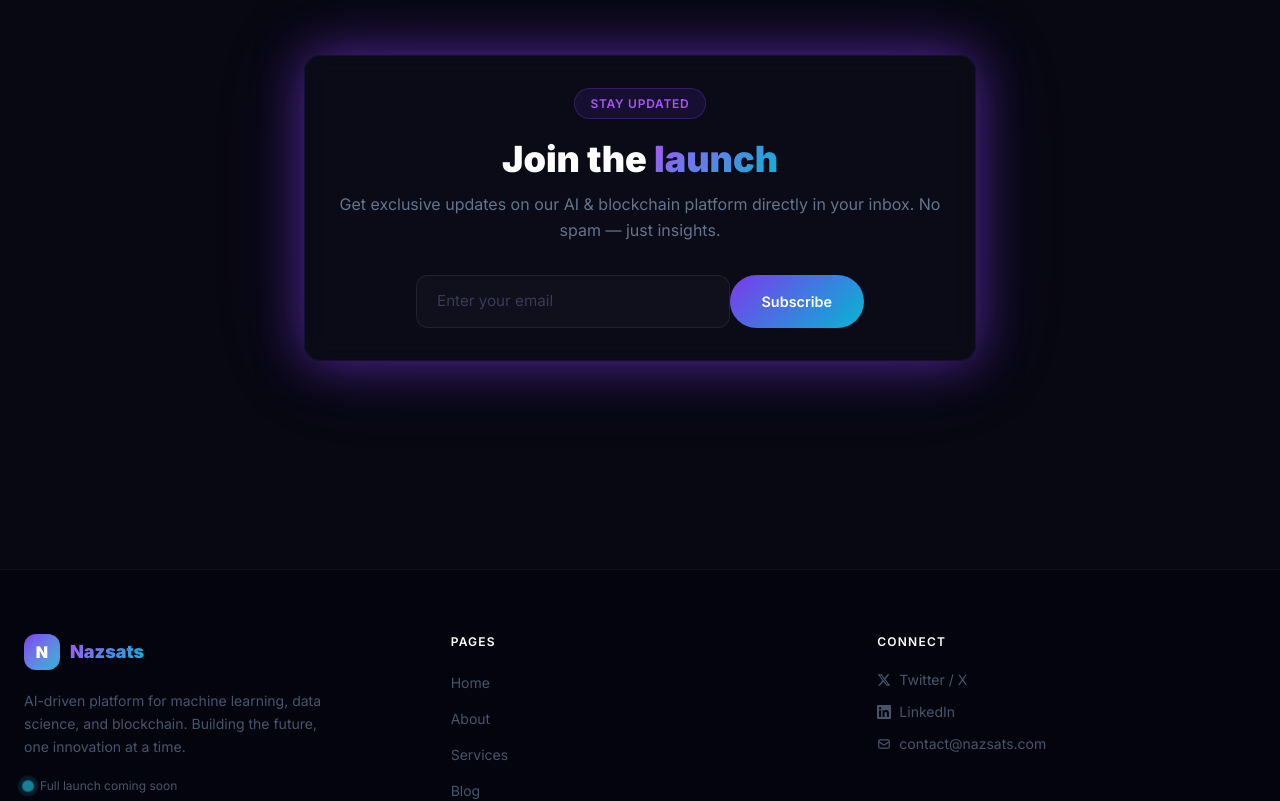
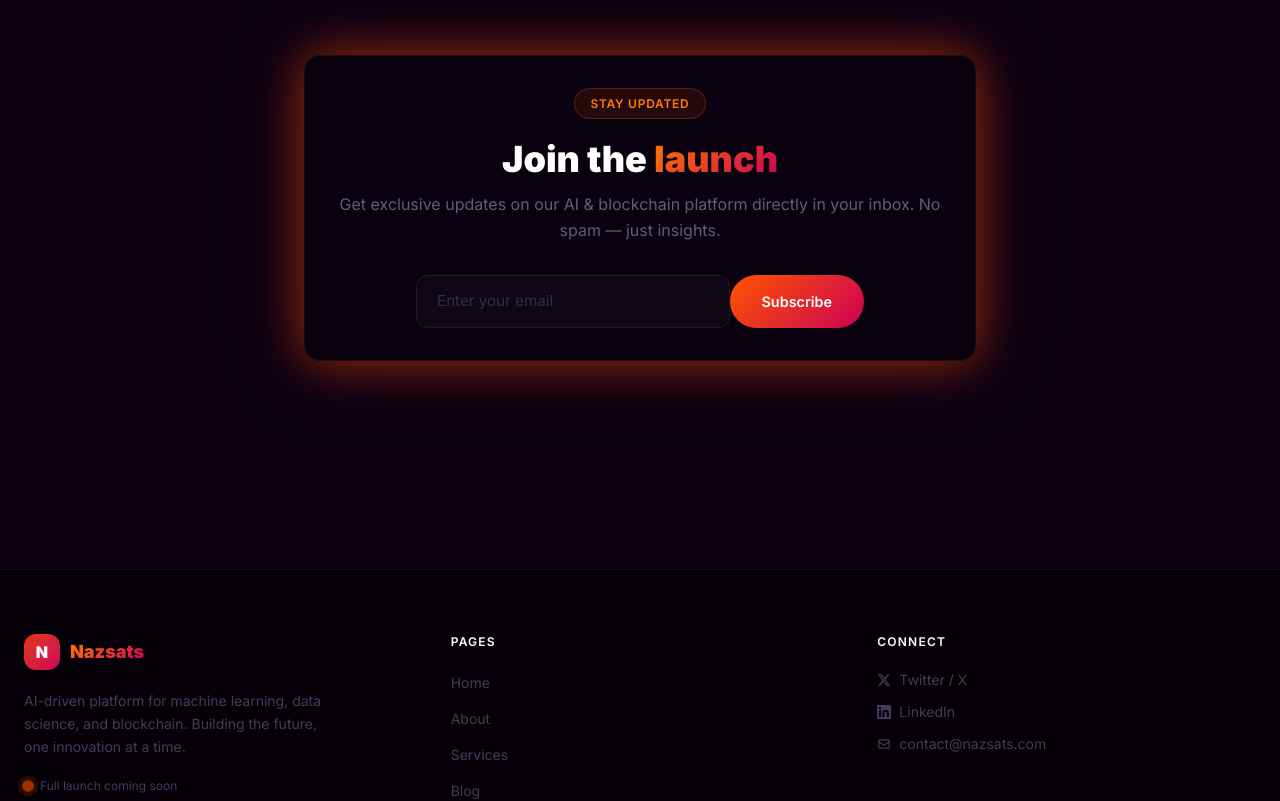
Before and after one commit to nazsats/nazsats-site, a Next.js app: page / in a window 1280 px wide. Shown: the part 2500-3301 px from the top of the page. Built offline with nearby package versions, Linux system fonts and the light colour scheme.

Commit message:
Retheme site to warm orange-red-magenta gradient palette
Replace purple/cyan accent colors with a fiery warm gradient inspired
by the brand reference image: orange (#FF7A00) → red (#E63300) →
magenta (#CC0055) over near-black dark backgrounds.

```diff
--- a/app/globals.css
+++ b/app/globals.css
@@ -2,21 +2,28 @@
 
 /* ── Design tokens ────────────────────────────── */
 @theme {
-  --color-dark-950: #04040f;
-  --color-dark-900: #080812;
-  --color-dark-800: #0d0d1a;
-  --color-dark-700: #111127;
-  --color-dark-600: #1a1a3e;
-  --color-purple-400: #a855f7;
-  --color-purple-500: #7C3AED;
-  --color-purple-600: #6d28d9;
-  --color-cyan-400: #22d3ee;
-  --color-cyan-500: #06b6d4;
-  --color-slate-200: #e2e8f0;
-  --color-slate-300: #cbd5e1;
-  --color-slate-400: #94a3b8;
-  --color-slate-500: #64748b;
-  --color-slate-600: #475569;
+  /* Backgrounds — near-black with a warm deep-purple tint */
+  --color-dark-950: #050008;
+  --color-dark-900: #0A0010;
+  --color-dark-800: #100018;
+  --color-dark-700: #180025;
+  --color-dark-600: #220035;
+
+  /* Primary accent — orange → red-orange */
+  --color-purple-400: #FF7A00;
+  --color-purple-500: #E63300;
+  --color-purple-600: #CC1A00;
+
+  /* Secondary accent — hot magenta-red */
+  --color-cyan-400: #FF2266;
+  --color-cyan-500: #CC0055;
+
+  /* Text neutrals */
+  --color-slate-200: #f0e8f0;
+  --color-slate-300: #d8cce0;
+  --color-slate-400: #a090b0;
+  --color-slate-500: #6a5878;
+  --color-slate-600: #4a3858;
 }
 
 /* ── Keyframes ────────────────────────────────── */
@@ -37,8 +44,8 @@
 }
 
 @keyframes glow-pulse {
-  0%, 100% { box-shadow: 0 0 24px rgba(124, 58, 237, 0.25), 0 0 60px rgba(124, 58, 237, 0.08); }
-  50%       { box-shadow: 0 0 48px rgba(124, 58, 237, 0.55), 0 0 90px rgba(124, 58, 237, 0.18); }
+  0%, 100% { box-shadow: 0 0 24px rgba(230, 80, 0, 0.3),  0 0 60px rgba(200, 0, 60, 0.08); }
+  50%       { box-shadow: 0 0 48px rgba(230, 80, 0, 0.6),  0 0 90px rgba(200, 0, 60, 0.20); }
 }
 
 @keyframes orb-drift {
@@ -56,11 +63,6 @@
 @keyframes pulse-dot {
   0%, 100% { transform: scale(1);   opacity: 1; }
   50%       { transform: scale(1.5); opacity: 0.6; }
-}
-
-@keyframes border-glow {
-  0%, 100% { border-color: rgba(124, 58, 237, 0.2); }
-  50%       { border-color: rgba(124, 58, 237, 0.7); }
 }
 
 @keyframes scan-line {
@@ -85,11 +87,11 @@
   animation: fadeIn 0.8s ease forwards;
 }
 
-.animate-float       { animation: float      4s ease-in-out    infinite; }
-.animate-glow-pulse  { animation: glow-pulse 2.5s ease-in-out  infinite; }
-.animate-orb         { animation: orb-drift  10s ease-in-out   infinite; }
-.animate-spin-slow   { animation: spin-slow  14s linear        infinite; }
-.animate-pulse-dot   { animation: pulse-dot  1.8s ease-in-out  infinite; }
+.animate-float       { animation: float      4s ease-in-out   infinite; }
+.animate-glow-pulse  { animation: glow-pulse 2.5s ease-in-out infinite; }
+.animate-orb         { animation: orb-drift  10s ease-in-out  infinite; }
+.animate-spin-slow   { animation: spin-slow  14s linear       infinite; }
+.animate-pulse-dot   { animation: pulse-dot  1.8s ease-in-out infinite; }
 
 /* Stagger delays */
 .delay-0   { animation-delay: 0s; }
@@ -107,18 +109,18 @@
 
 .bg-grid {
   background-image:
-    linear-gradient(rgba(124, 58, 237, 0.04) 1px, transparent 1px),
-    linear-gradient(90deg, rgba(124, 58, 237, 0.04) 1px, transparent 1px);
+    linear-gradient(rgba(230, 80, 0, 0.05) 1px, transparent 1px),
+    linear-gradient(90deg, rgba(230, 80, 0, 0.05) 1px, transparent 1px);
   background-size: 48px 48px;
 }
 
 .bg-dot-pattern {
-  background-image: radial-gradient(rgba(124, 58, 237, 0.18) 1px, transparent 1px);
+  background-image: radial-gradient(rgba(230, 80, 0, 0.18) 1px, transparent 1px);
   background-size: 22px 22px;
 }
 
 .bg-radial-glow {
-  background: radial-gradient(ellipse 80% 60% at 50% 0%, rgba(124, 58, 237, 0.15) 0%, transparent 70%);
+  background: radial-gradient(ellipse 80% 60% at 50% 0%, rgba(200, 30, 0, 0.18) 0%, transparent 70%);
 }
 
 /* ── Glassmorphism cards ──────────────────────── */
@@ -130,43 +132,43 @@
 }
 
 .glass-card {
-  background: rgba(13, 13, 26, 0.75);
+  background: rgba(10, 0, 16, 0.75);
   backdrop-filter: blur(12px);
-  border: 1px solid rgba(124, 58, 237, 0.12);
+  border: 1px solid rgba(230, 80, 0, 0.12);
   border-radius: 1rem;
   padding: 2rem;
   transition: all 0.3s cubic-bezier(0.16, 1, 0.3, 1);
 }
 
 .glass-card:hover {
-  border-color: rgba(124, 58, 237, 0.38);
-  background: rgba(13, 13, 26, 0.95);
+  border-color: rgba(230, 80, 0, 0.38);
+  background: rgba(10, 0, 16, 0.95);
   transform: translateY(-6px);
   box-shadow:
-    0 24px 48px rgba(0, 0, 0, 0.4),
-    0 0 0 1px rgba(124, 58, 237, 0.18),
-    0 0 40px rgba(124, 58, 237, 0.08);
+    0 24px 48px rgba(0, 0, 0, 0.5),
+    0 0 0 1px rgba(230, 80, 0, 0.18),
+    0 0 40px rgba(200, 30, 0, 0.10);
 }
 
 .glass-card-cyan:hover {
-  border-color: rgba(6, 182, 212, 0.38);
+  border-color: rgba(200, 0, 85, 0.38);
   box-shadow:
-    0 24px 48px rgba(0, 0, 0, 0.4),
-    0 0 0 1px rgba(6, 182, 212, 0.18),
-    0 0 40px rgba(6, 182, 212, 0.08);
+    0 24px 48px rgba(0, 0, 0, 0.5),
+    0 0 0 1px rgba(200, 0, 85, 0.18),
+    0 0 40px rgba(200, 0, 85, 0.10);
 }
 
 /* ── Gradient text ────────────────────────────── */
 
 .gradient-text {
-  background: linear-gradient(135deg, #a855f7 0%, #06b6d4 100%);
+  background: linear-gradient(135deg, #FF7A00 0%, #CC0055 100%);
   -webkit-background-clip: text;
   -webkit-text-fill-color: transparent;
   background-clip: text;
 }
 
 .gradient-text-animated {
-  background: linear-gradient(270deg, #a855f7, #22d3ee, #7C3AED, #a855f7);
+  background: linear-gradient(270deg, #FF7A00, #FF2266, #E63300, #FF7A00);
   background-size: 300% 300%;
   -webkit-background-clip: text;
   -webkit-text-fill-color: transparent;
@@ -180,7 +182,7 @@
   display: inline-flex;
   align-items: center;
   gap: 0.5rem;
-  background: linear-gradient(135deg, #7C3AED 0%, #06b6d4 100%);
+  background: linear-gradient(135deg, #FF5500 0%, #CC0055 100%);
   color: #fff;
   padding: 0.875rem 2rem;
   border-radius: 9999px;
@@ -205,7 +207,7 @@
 
 .btn-primary:hover {
   transform: translateY(-2px);
-  box-shadow: 0 10px 30px rgba(124, 58, 237, 0.45), 0 4px 12px rgba(6, 182, 212, 0.2);
+  box-shadow: 0 10px 30px rgba(230, 80, 0, 0.5), 0 4px 12px rgba(200, 0, 85, 0.25);
 }
 
 .btn-primary:disabled {
@@ -220,22 +222,22 @@
   align-items: center;
   gap: 0.5rem;
   background: transparent;
-  color: #94a3b8;
+  color: #a090b0;
   padding: 0.875rem 2rem;
   border-radius: 9999px;
   font-weight: 600;
   font-size: 0.9rem;
-  border: 1px solid rgba(124, 58, 237, 0.35);
+  border: 1px solid rgba(230, 80, 0, 0.35);
   transition: all 0.3s ease;
   white-space: nowrap;
 }
 
 .btn-secondary:hover {
-  border-color: rgba(168, 85, 247, 0.7);
-  color: #a855f7;
+  border-color: rgba(255, 122, 0, 0.7);
+  color: #FF7A00;
   transform: translateY(-2px);
-  box-shadow: 0 8px 25px rgba(124, 58, 237, 0.2);
-  background: rgba(124, 58, 237, 0.05);
+  box-shadow: 0 8px 25px rgba(230, 80, 0, 0.2);
+  background: rgba(230, 80, 0, 0.05);
 }
 
 /* ── Badge ────────────────────────────────────── */
@@ -244,9 +246,9 @@
   display: inline-flex;
   align-items: center;
   gap: 0.5rem;
-  background: rgba(124, 58, 237, 0.12);
-  border: 1px solid rgba(124, 58, 237, 0.28);
-  color: #a855f7;
+  background: rgba(230, 80, 0, 0.12);
+  border: 1px solid rgba(230, 80, 0, 0.28);
+  color: #FF7A00;
   padding: 0.35rem 1rem;
   border-radius: 9999px;
   font-size: 0.75rem;
@@ -263,18 +265,18 @@
   background: rgba(255, 255, 255, 0.025);
   border: 1px solid rgba(255, 255, 255, 0.07);
   border-radius: 0.75rem;
-  color: #e2e8f0;
+  color: #f0e8f0;
   transition: all 0.3s ease;
   font-size: 0.95rem;
 }
 
-.input-dark::placeholder { color: #3a3a58; }
+.input-dark::placeholder { color: #3a2848; }
 
 .input-dark:focus {
   outline: none;
-  border-color: rgba(124, 58, 237, 0.6);
-  background: rgba(124, 58, 237, 0.04);
-  box-shadow: 0 0 0 3px rgba(124, 58, 237, 0.1);
+  border-color: rgba(230, 80, 0, 0.6);
+  background: rgba(230, 80, 0, 0.04);
+  box-shadow: 0 0 0 3px rgba(230, 80, 0, 0.10);
 }
 
 /* ── Divider line ─────────────────────────────── */
@@ -282,14 +284,14 @@
 .divider {
   border: none;
   height: 1px;
-  background: linear-gradient(90deg, transparent, rgba(124, 58, 237, 0.3), transparent);
+  background: linear-gradient(90deg, transparent, rgba(230, 80, 0, 0.3), transparent);
 }
 
 /* ── Terminal/code block decoration ──────────── */
 
 .terminal-card {
-  background: rgba(4, 4, 15, 0.9);
-  border: 1px solid rgba(124, 58, 237, 0.2);
+  background: rgba(5, 0, 8, 0.92);
+  border: 1px solid rgba(230, 80, 0, 0.18);
   border-radius: 0.75rem;
   font-family: 'Courier New', monospace;
   font-size: 0.8rem;
@@ -302,7 +304,7 @@
   position: absolute;
   left: 0; right: 0;
   height: 2px;
-  background: linear-gradient(90deg, transparent, rgba(124, 58, 237, 0.8), rgba(6, 182, 212, 0.8), transparent);
+  background: linear-gradient(90deg, transparent, rgba(255, 120, 0, 0.9), rgba(200, 0, 85, 0.9), transparent);
   top: 0;
 }
 
@@ -318,7 +320,7 @@
   position: absolute;
   left: 0; right: 0;
   height: 60px;
-  background: linear-gradient(to bottom, transparent, rgba(124, 58, 237, 0.04), transparent);
+  background: linear-gradient(to bottom, transparent, rgba(230, 80, 0, 0.04), transparent);
   animation: scan-line 4s linear infinite;
   pointer-events: none;
 }
@@ -328,8 +330,8 @@
 .status-dot {
   width: 8px;
   height: 8px;
-  background: #22d3ee;
+  background: #FF5500;
   border-radius: 50%;
-  box-shadow: 0 0 0 3px rgba(34, 211, 238, 0.2);
+  box-shadow: 0 0 0 3px rgba(255, 85, 0, 0.22);
   animation: pulse-dot 1.8s ease-in-out infinite;
 }
--- a/app/page.tsx
+++ b/app/page.tsx
@@ -64,11 +64,11 @@ export default function Home() {
         {/* Floating orbs */}
         <div
           className="absolute top-1/4 left-1/5 w-[500px] h-[500px] rounded-full blur-[120px] animate-orb pointer-events-none"
-          style={{ background: "rgba(124,58,237,0.18)" }}
+          style={{ background: "rgba(230,80,0,0.20)" }}
         />
         <div
           className="absolute bottom-1/4 right-1/5 w-[400px] h-[400px] rounded-full blur-[100px] animate-orb pointer-events-none"
-          style={{ background: "rgba(6,182,212,0.12)", animationDelay: "5s" }}
+          style={{ background: "rgba(200,0,85,0.14)", animationDelay: "5s" }}
         />
 
         {/* Content */}
```
